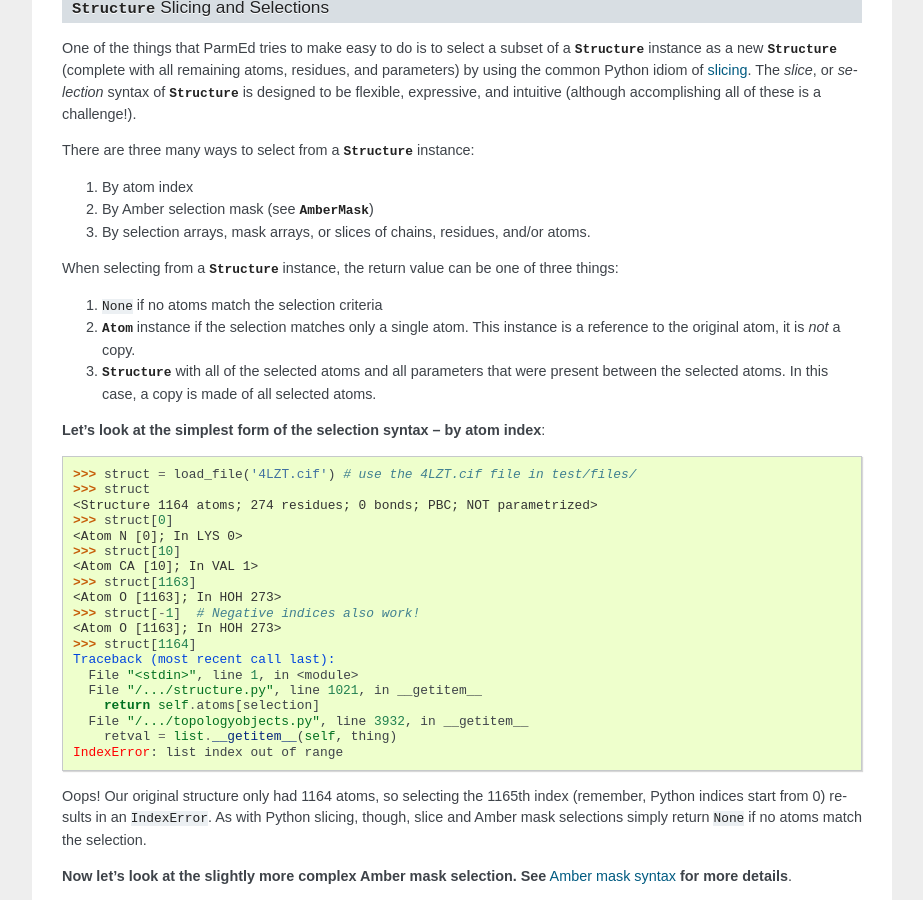
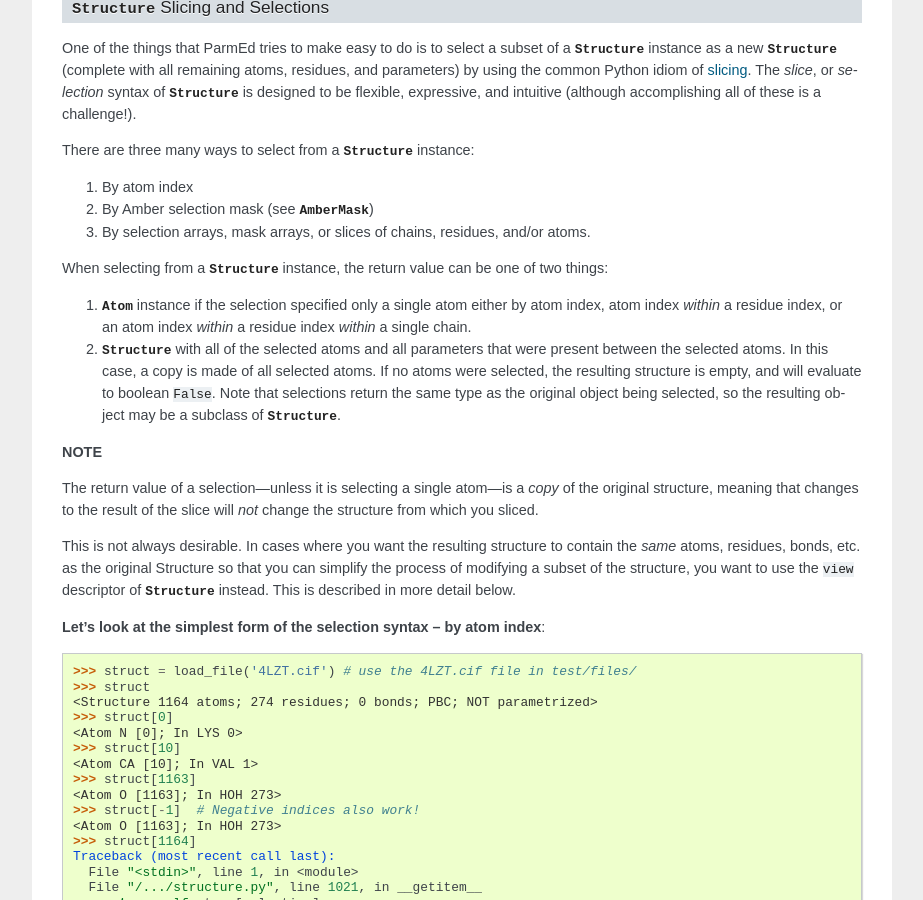
Before and after one commit to ParmEd/ParmEd, a Sphinx documentation site: the page built from doc/structure.rst, in a window 1280 px wide and 900 px high, scrolled down 5027 px. Shown: the whole window, without its empty margins (198-1121 px from the left). Built offline with Sphinx 7.4.7, drawn with Linux system fonts in a browser that asks for light colours; some of the changed text lies outside the part shown.

Commit message:
Fix the documentation on slices and add documentation about views.

```diff
--- a/doc/structure.rst
+++ b/doc/structure.rst
@@ -347,15 +347,31 @@ There are three many ways to select from a :class:`Structure
    atoms.
 
 When selecting from a :class:`Structure <parmed.structure.Structure>`
-instance, the return value can be one of three things:
+instance, the return value can be one of two things:
 
-1. ``None`` if no atoms match the selection criteria
-2. :class:`Atom <parmed.topologyobjects.Atom>` instance if the selection
-   matches only a single atom. This instance is a reference to the original
-   atom, it is *not* a copy.
-3. :class:`Structure <parmed.structure.Structure>` with all of the selected
+1. :class:`Atom <parmed.topologyobjects.Atom>` instance if the selection
+   specified only a single atom either by atom index, atom index *within* a
+   residue index, or an atom index *within* a residue index *within* a single
+   chain.
+2. :class:`Structure <parmed.structure.Structure>` with all of the selected
    atoms and all parameters that were present between the selected atoms. In
-   this case, a copy is made of all selected atoms.
+   this case, a copy is made of all selected atoms. If no atoms were selected,
+   the resulting structure is empty, and will evaluate to boolean ``False``.
+   Note that selections return the same type as the original object being
+   selected, so the resulting object may be a subclass of :class:`Structure
+   <parmed.structure.Structure>`.
+
+**NOTE**
+
+The return value of a selection---unless it is selecting a single atom---is a
+*copy* of the original structure, meaning that changes to the result of the
+slice will *not* change the structure from which you sliced.
+
+This is not always desirable. In cases where you want the resulting structure to
+contain the *same* atoms, residues, bonds, etc. as the original Structure so
+that you can simplify the process of modifying a subset of the structure, you
+want to use the ``view`` descriptor of :class:`Structure
+<parmed.structure.Structure>` instead.  This is described in more detail below.
 
 **Let's look at the simplest form of the selection syntax -- by atom index**::
 
@@ -484,6 +500,31 @@ we defined above::
 
 There is so much flexiblity in the Atom selection here that we can't possibly
 cover everything. You are encouraged to try things out!
+
+Structure views
+~~~~~~~~~~~~~~~
+
+In the previous section, we alluded to a way of applying the selection syntax to
+obtain a *view* of a structure, rather than a full copy of the subset of
+selected atoms. You still need to familiarize yourself with the selection
+syntax, as it is the same when you are trying to take a view.
+
+However, instead of selecting directly from the :class:`Structure
+<parmed.structure.Structure>` instance, you instead select from
+``Structure.view``, as demonstrated below on a downloaded PDB::
+
+    >>> import parmed as pmd
+    >>> pdb = pmd.download_PDB('4lzt')
+    >>> pdb.residues[0]
+    <Residue LYS[1]; chain=A>
+    >>> # Changing a slice does NOT change the original
+    ... pdb[:1,:].residues[0].name = 'MOL'
+    >>> pdb.residues[0]
+    <Residue LYS[1]; chain=A>
+    >>> # However, changing a view DOES change the original
+    ... pdb.view[:1,:].residues[0].name = 'MOL'
+    >>> pdb.residues[0]
+    <Residue MOL[1]; chain=A>
 
 Structure Combining
 ~~~~~~~~~~~~~~~~~~~
```
Also changed, not shown: 1 other file.
